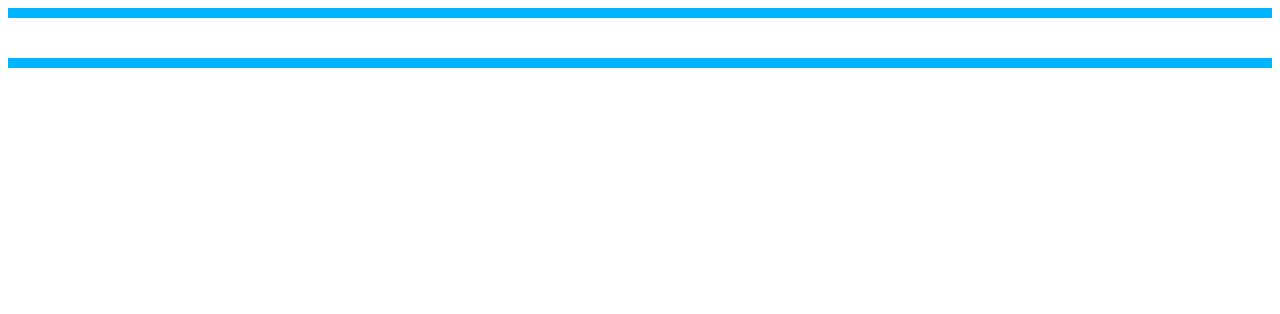
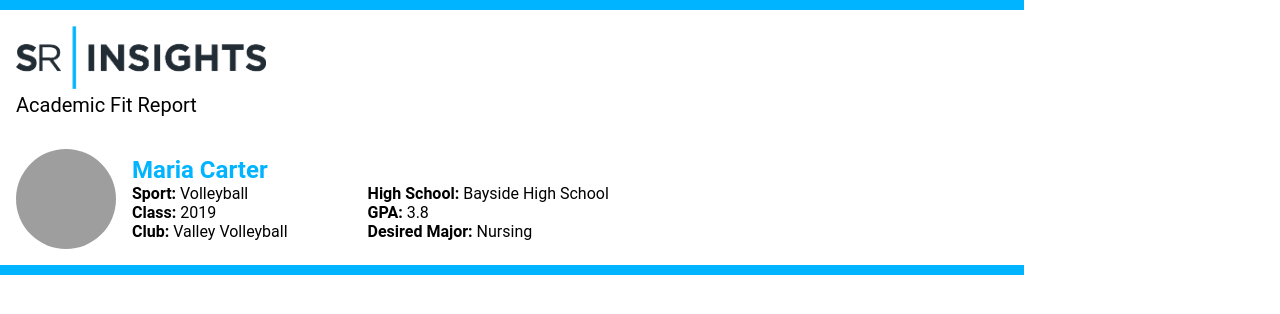
Before and after one commit to mezawebdev/sportsrecruits-code-challenge, a Vue app: page / in a window 1280 px wide. Shown: the top 314 px of the page. Built offline with nearby package versions, Linux system fonts and the light colour scheme; grey boxes are pictures that could not be loaded.

Commit message:
add academicfitreport, generalinfo, reporttitle

```diff
--- a/src/assets/main.scss
+++ b/src/assets/main.scss
@@ -2,4 +2,20 @@
 
 body {
   font-family: Roboto, Helvetica, sans-serif;
+  padding: 0;
+  margin: 0;
 }
+
+* {
+  box-sizing: border-box;
+}
+
+h1,
+h2,
+h3,
+h4,
+h5,
+h6,
+p {
+  margin: 0;
+}
--- /dev/null
+++ b/src/assets/media.scss
@@ -0,0 +1 @@
+$md: 48rem;
--- a/src/components/AcademicFitReport.vue
+++ b/src/components/AcademicFitReport.vue
@@ -1,19 +1,34 @@
+<script setup lang="ts">
+import GeneralInfo from "@/components/GeneralInfo.vue";
+import ReportTitle from "@/components/ReportTitle.vue";
+
+defineProps<{
+  athlete?: any;
+}>();
+</script>
+
 <template>
   <div class="AcademicFitReport">
-
+    <ReportTitle />
+    <GeneralInfo
+      :name="athlete.name"
+      :profile_image="athlete.profile_image"
+      :sport="athlete.sport"
+      :high_school="athlete.high_school"
+      :grad_year="athlete.grad_year"
+      :gpa="athlete.gpa"
+      :club="athlete.club"
+      :major="athlete.major"
+    />
   </div>
 </template>
 
-<script setup lang="ts">
-defineProps<{
-  athlete?: any
-}>();
-</script>
-
 <style scoped lang="scss">
-  .AcademicFitReport {
-    border-top: 10px solid var(--aqua);
-    border-bottom: 10px solid var(--aqua);
-    padding-block: 1.25rem;
-  }
+.AcademicFitReport {
+  border-top: 10px solid var(--aqua);
+  border-bottom: 10px solid var(--aqua);
+  padding-block: 1.25rem;
+  padding: 1rem;
+  max-width: 64rem;
+}
 </style>
--- a/src/components/GeneralInfo.vue
+++ b/src/components/GeneralInfo.vue
@@ -1,9 +1,78 @@
 <script setup lang="ts">
-
+defineProps<{
+  name?: string;
+  sport?: string;
+  high_school?: { name: string };
+  grad_year?: string;
+  gpa?: number;
+  club?: { name: string };
+  major?: string;
+  profile_image?: string;
+}>();
 </script>
 
 <template>
   <div class="GeneralInfo">
-
+    <div class="GeneralInfo__ProfilePicture">
+      <div
+        v-if="profile_image"
+        :style="{ backgroundImage: `url(${profile_image})` }"
+      ></div>
+      <div v-else>orih32irh3</div>
+    </div>
+    <div class="GeneralInfo__Details">
+      <h2>{{ name }}</h2>
+      <div class="GeneralInfo__ExtraDetails">
+        <div>
+          <p><strong>Sport:</strong> {{ sport }}</p>
+          <p><strong>Class:</strong> {{ grad_year }}</p>
+          <p><strong>Club:</strong> {{ club ? club.name : "" }}</p>
+        </div>
+        <div>
+          <p>
+            <strong>High School:</strong>
+            {{ high_school ? high_school.name : "" }}
+          </p>
+          <p><strong>GPA:</strong> {{ gpa }}</p>
+          <p><strong>Desired Major:</strong> {{ major }}</p>
+        </div>
+      </div>
+    </div>
   </div>
 </template>
+
+<style scoped lang="scss">
+@use "@/assets/media";
+
+.GeneralInfo {
+  @media (min-width: media.$md) {
+    display: flex;
+    gap: 1rem;
+    align-items: center;
+  }
+
+  &__ProfilePicture {
+    width: clamp(3.125rem, 1.319rem + 7.7vw, 6.25rem);
+    height: clamp(3.125rem, 1.319rem + 7.7vw, 6.25rem);
+    border-radius: 100%;
+
+    div {
+      width: 100%;
+      height: 100%;
+      border-radius: 100%;
+      background-size: cover;
+    }
+  }
+
+  &__Details {
+    h2 {
+      color: var(--aqua);
+    }
+  }
+
+  &__ExtraDetails {
+    display: flex;
+    gap: 5rem;
+  }
+}
+</style>
--- /dev/null
+++ b/src/components/ReportTitle.vue
@@ -0,0 +1,22 @@
+<template>
+  <div class="ReportTitle">
+    <img src="images/sr_insights_logo.png" />
+    <h1>Academic Fit Report</h1>
+  </div>
+</template>
+
+<style scoped lang="scss">
+.ReportTitle {
+  margin-block-end: 2rem;
+
+  img {
+    width: 100%;
+    max-width: 15.625rem;
+  }
+
+  h1 {
+    font-size: 1.25rem;
+    font-weight: normal;
+  }
+}
+</style>
```
Also changed, not shown: public/images/sr_insights_logo.png (added).
